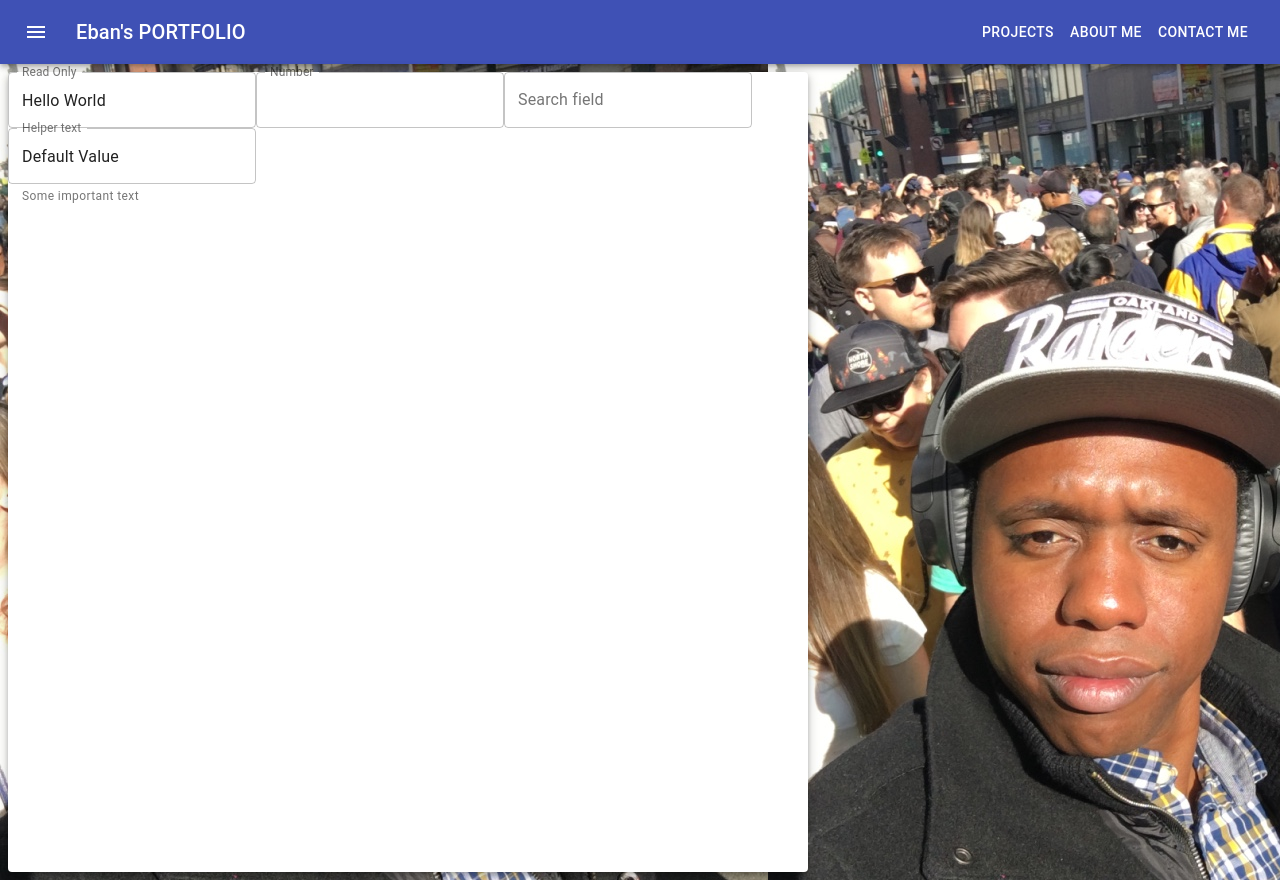
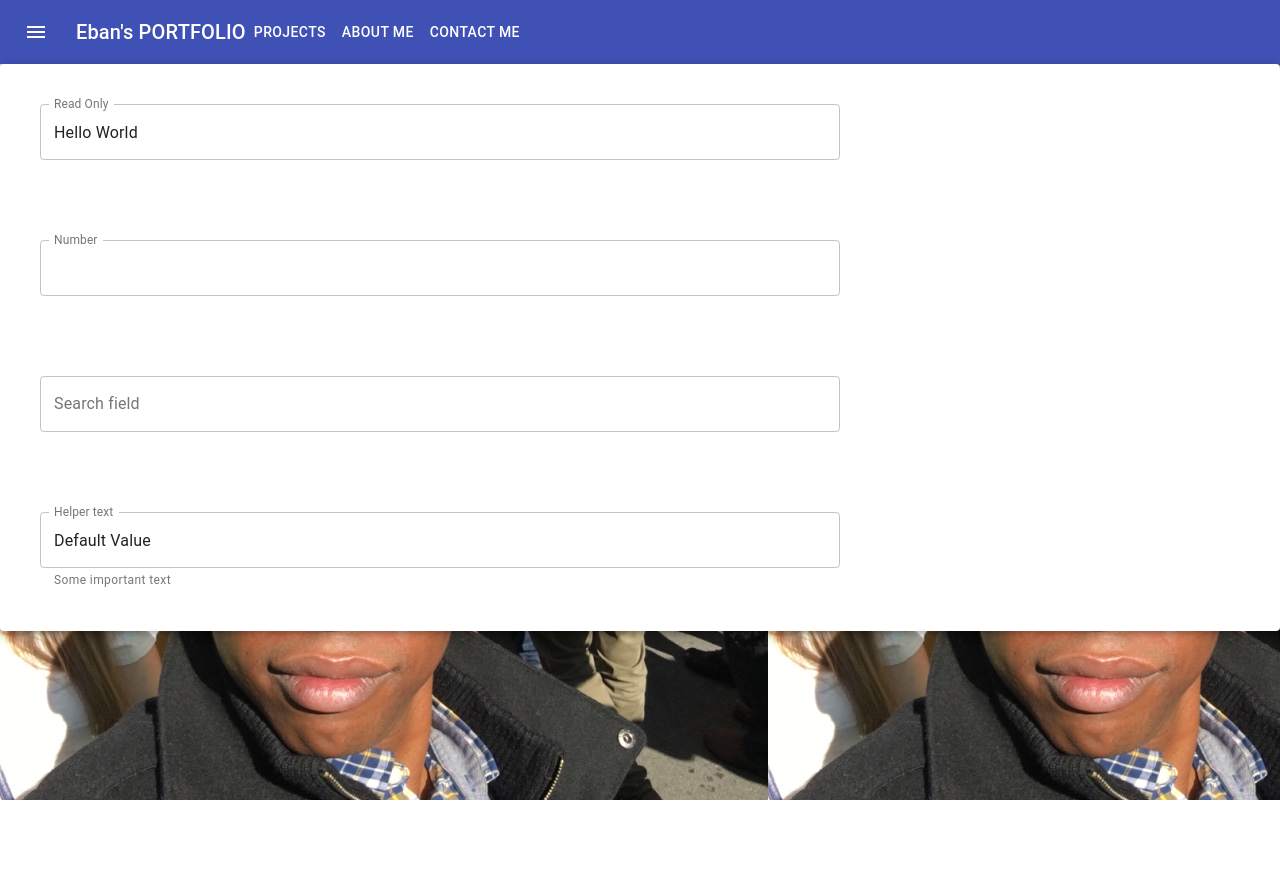
Before and after one commit to specilaist/portfolioReact, a React (Create React App) app in the folder client/: page /contactMe in a window 1280 px wide. After the commit the page ends 800 px from the top, so only its background shows below. Built offline with nearby package versions, Linux system fonts and the light colour scheme.

Commit message:
reformated the layout of the contact page, deactivated MainPage.js

```diff
--- a/client/src/App.js
+++ b/client/src/App.js
@@ -1,8 +1,8 @@
-import logo from './logo.svg';
+import React from 'react';
 import './App.css';
 import { BrowserRouter as Router, Route } from 'react-router-dom';
 import Navbar from './component/navbar';
-import MainPage from './component/mainPage';
+// import MainPage from './component/mainPage';
 import Projects from './component/projects';
 import AboutMe from './component/aboutMe';
 import ContactMe from './component/contactMe';
@@ -11,7 +11,6 @@ function App() {
   return (
     <Router>
       <Navbar/>
-      {/* <Route exact path="/" component={MainPage} /> */}
       <Route exact path="/" component={Projects} />
       <Route exact path="/aboutMe" component={AboutMe} />
       <Route exact path="/contactMe" component={ContactMe} />
--- a/client/src/component/contactMe.js
+++ b/client/src/component/contactMe.js
@@ -1,28 +1,30 @@
-import React from 'react';
-import { makeStyles } from '@material-ui/core/styles';
-import Paper from '@material-ui/core/Paper';
-import TextField from '@material-ui/core/TextField'
+import React from "react";
+import { makeStyles } from "@material-ui/core/styles";
+import Paper from "@material-ui/core/Paper";
+import TextField from "@material-ui/core/TextField";
 
 const useStyles = makeStyles((theme) => ({
   root: {
-    display: 'flex',
-    flexWrap: 'wrap',
-    '& > *': {
-      margin: theme.spacing(1),
+    display: "flex",
+    flexWrap: "wrap",
+    "& > *": {
+      margin: theme.spacing(5),
       width: theme.spacing(100),
-      height: theme.spacing(100),
+      // height: theme.spacing(100),
     },
   },
+  textField: {
+
+  }
 }));
 
 const ContactMe = () => {
-
-      const classes = useStyles()
+  const classes = useStyles();
 
   return (
-            <div className={classes.root}>
-                  <Paper elevation={5}>
-                  <TextField
+    <div>
+      <Paper className={classes.root} elevation={5}>
+        <TextField className={classes.textField}
           id="outlined-read-only-input"
           label="Read Only"
           defaultValue="Hello World"
@@ -40,7 +42,12 @@ const ContactMe = () => {
           }}
           variant="outlined"
         />
-                        <TextField id="outlined-search" label="Search field" type="search" variant="outlined" />
+        <TextField
+          id="outlined-search"
+          label="Search field"
+          type="search"
+          variant="outlined"
+        />
         <TextField
           id="outlined-helperText"
           label="Helper text"
@@ -49,9 +56,8 @@ const ContactMe = () => {
           variant="outlined"
         />
       </Paper>
-
     </div>
-      )
-}
+  );
+};
 
 export default ContactMe;
--- a/client/src/component/mainPage.js
+++ /dev/null
@@ -1,11 +0,0 @@
-import React from 'react';
-
-const MainPage = () => {
-      return (
-            <div>
-
-            </div>
-      )
-}
-
-export default MainPage;
--- a/client/src/component/navbar.js
+++ b/client/src/component/navbar.js
@@ -10,13 +10,13 @@ import MenuIcon from '@material-ui/icons/Menu';
 
 const useStyles = makeStyles((theme) => ({
   root: {
-    flexGrow: 1,
+    // flexGrow: 1,
   },
   menuButton: {
     marginRight: theme.spacing(2),
   },
   title: {
-    flexGrow: 1,
+    // flexGrow: 1,
   },
 }));
 
```
Lines whose indentation alone changed are shown as unchanged.
